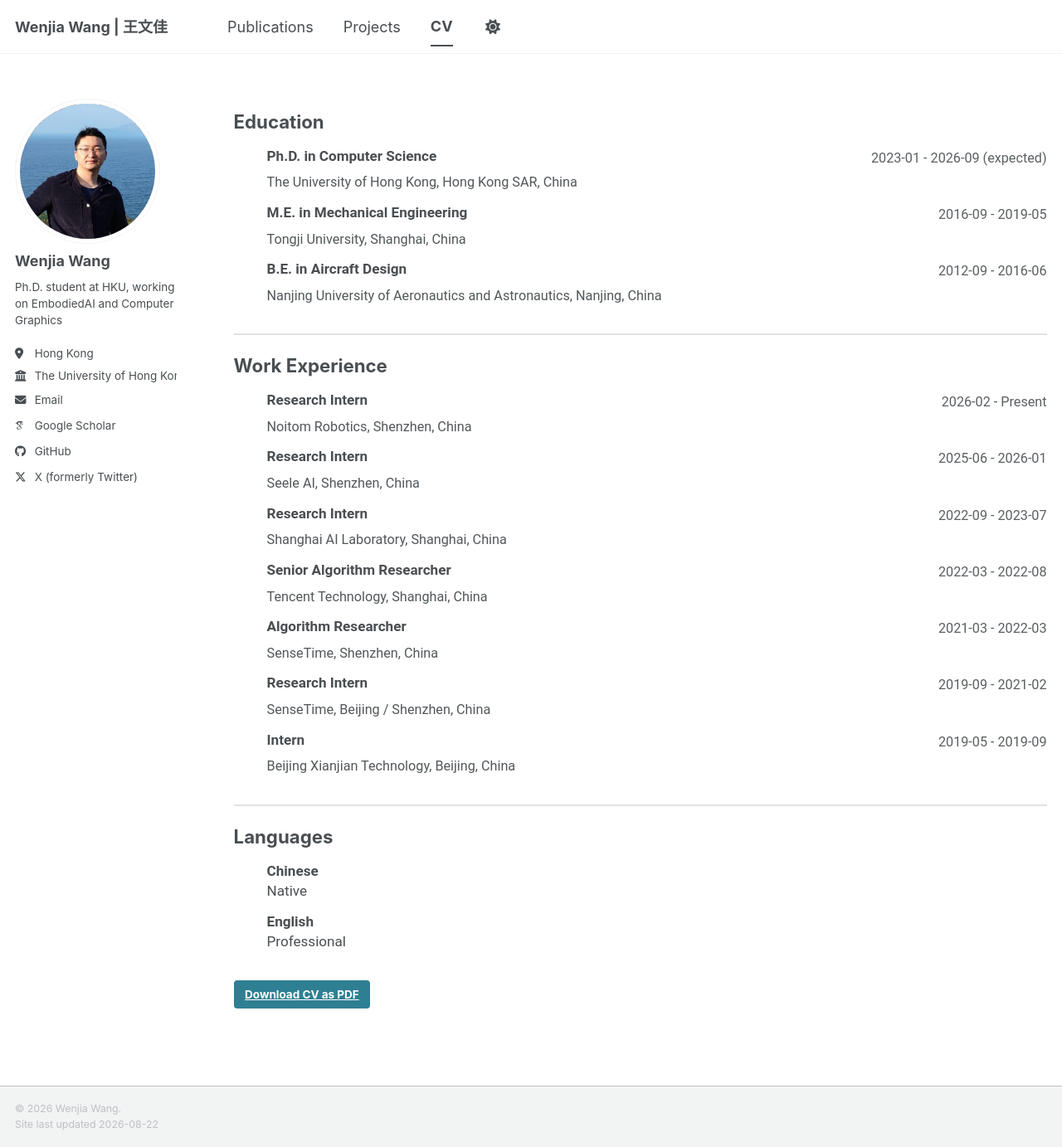
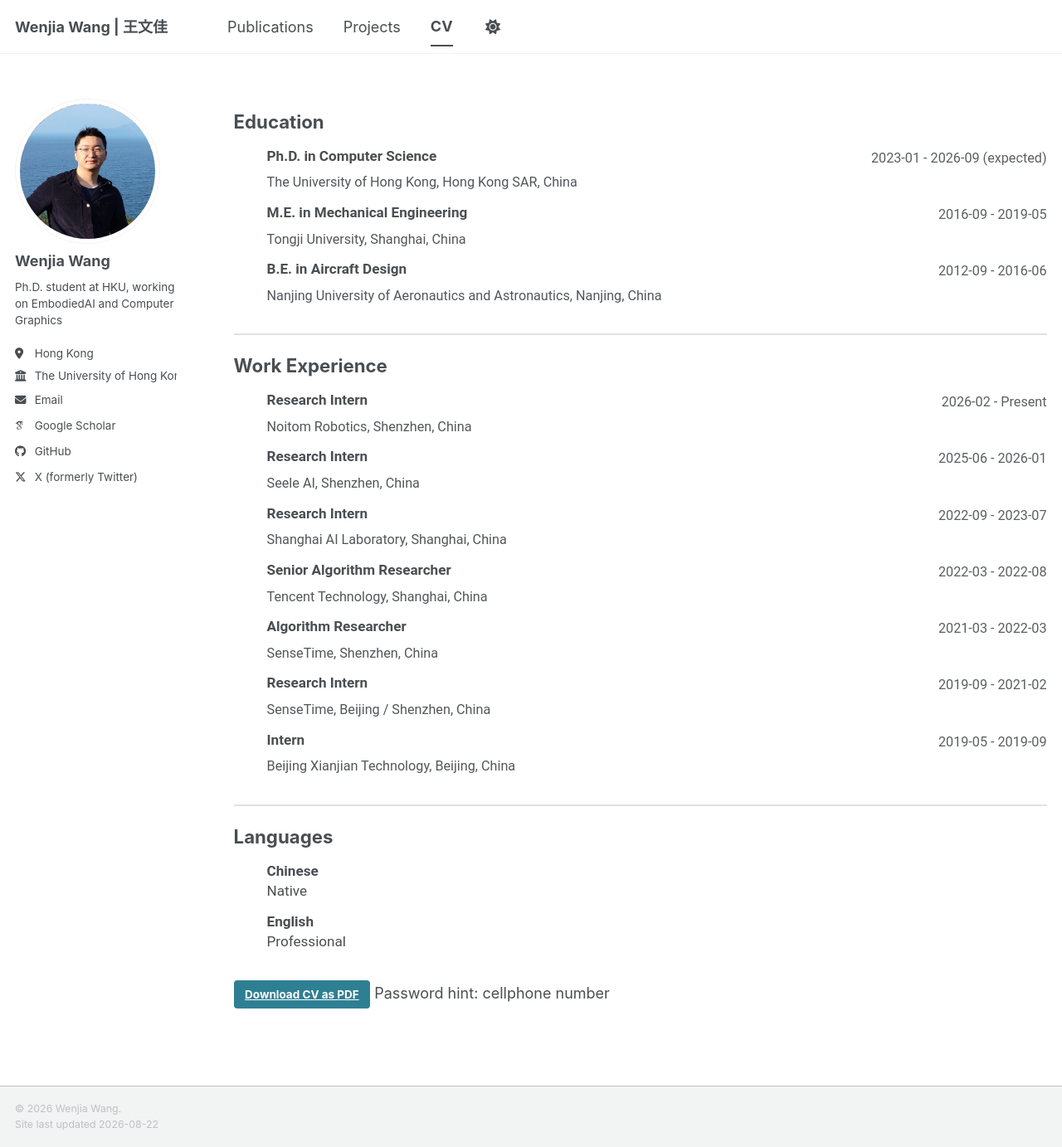
Before and after one commit to WenjiaWang0312/WenjiaWang0312.github.io, a Jekyll site: the page built from _pages/cv.md, in a window 1280 px wide and 1383 px high. Shown: the whole window at 83% size. Built offline with Jekyll 4.4.1, drawn with Linux system fonts in a browser that asks for light colours; some web fonts are replaced; a script bundle is joined from its source files by our own code; library files that are not in the unit come from our copies.

Commit message:
Protect downloadable CV with password

```diff
--- a/_pages/cv.md
+++ b/_pages/cv.md
@@ -13,4 +13,5 @@ redirect_from:
 
 <div class="cv-download-links">
   <a href="{{ base_path }}/files/cv.pdf" class="btn btn--primary" download>Download CV as PDF</a>
+  <span>Password hint: cellphone number</span>
 </div>
```
Also changed, not shown: 1 other file.
